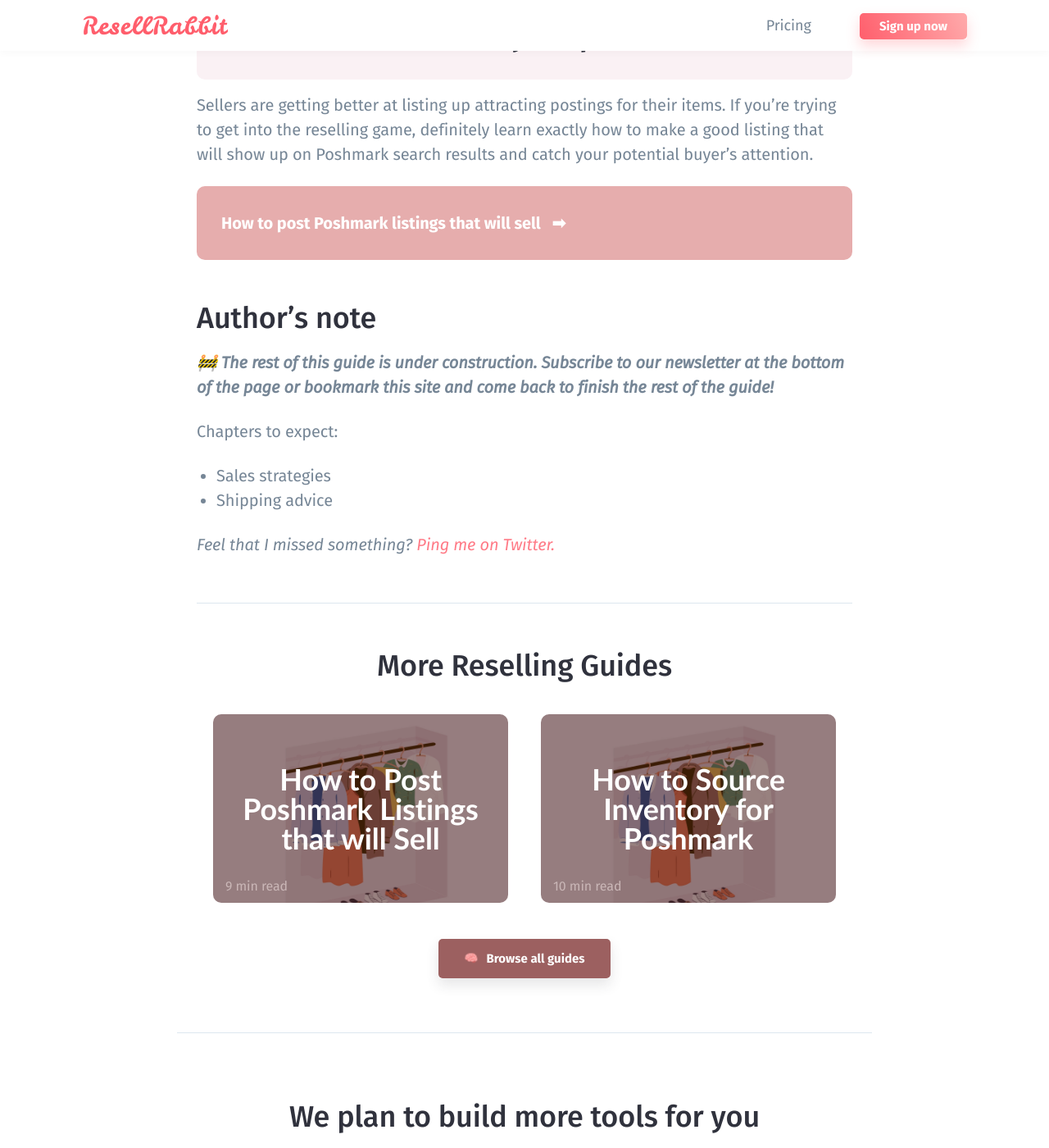
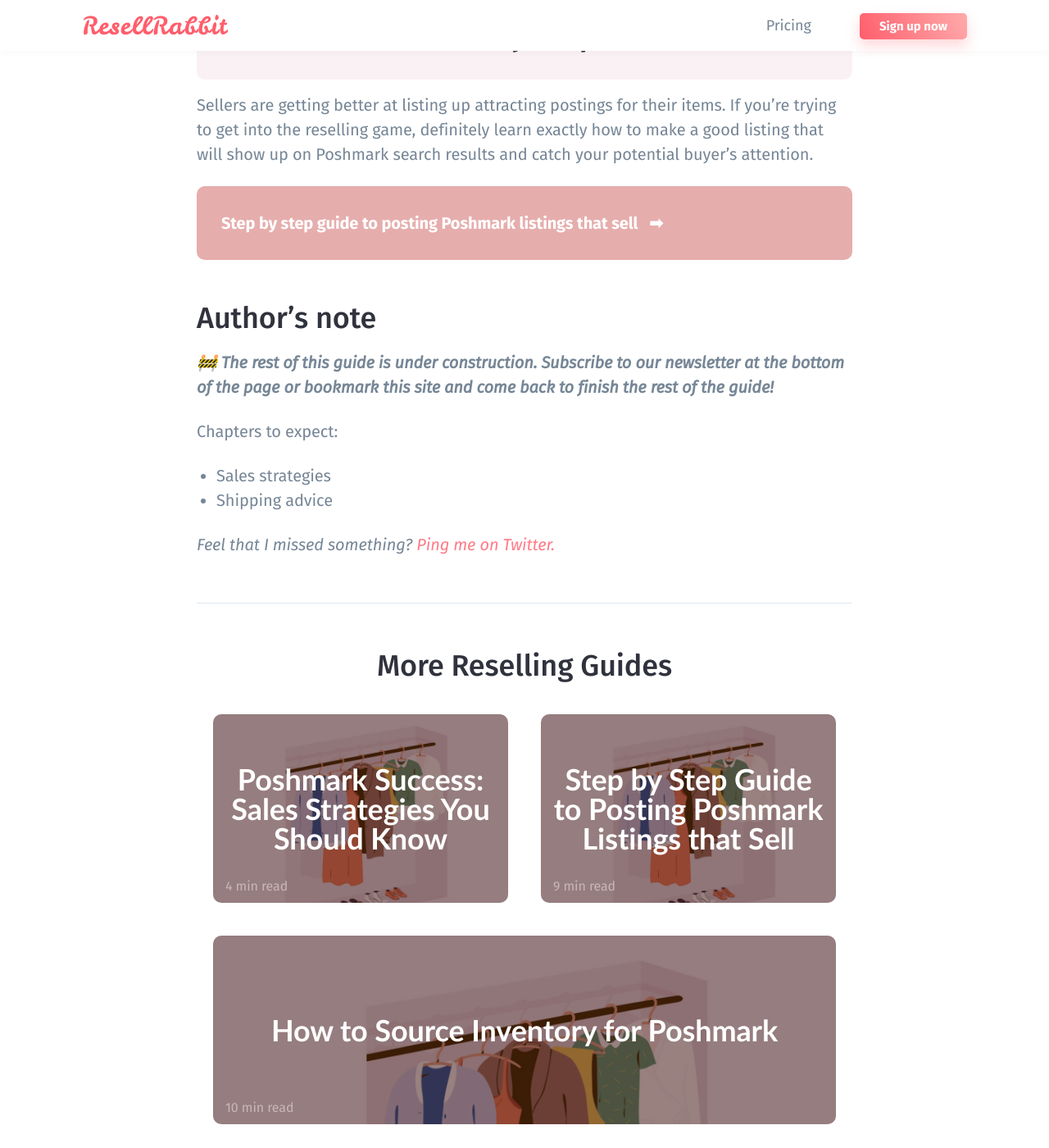
Before and after one commit to hirrra/resellrabbit, a Jekyll site: the page built from _posts/2021-05-01-poshmark-ultimate-guide.md, in a window 1280 px wide and 1400 px high, scrolled down 1298 px. Shown: the whole window at 82% size. Built offline with Jekyll 4.4.1, drawn with Linux system fonts in a browser that asks for light colours; some of the changed text lies outside the part shown.

```diff
--- a/_includes/footer.html
+++ b/_includes/footer.html
@@ -6,7 +6,7 @@
                 <li><a href="{{ '/signup' | relative_url }}">Sign up for ResellRabbit</a></li>
                 <li><a href="{{ '/pricing' | relative_url }}">Pricing</a></li>
                 <li><a href="{{ '/guides/source-inventory' | relative_url }}">How to Source Inventory for Poshmark</a></li>
-                <li><a href="{{ '/guides/list-on-poshmark' | relative_url }}">How to Post Poshmark Listings that will Sell</a></li>
+                <li><a href="{{ '/guides/list-on-poshmark' | relative_url }}">Step by Step Guide to Posting Poshmark Listings that Sell</a></li>
                 <!-- <li><a href="">This Poshmark Experiment SHOCKED Me</a></li> -->
             </ul>
         </div>
--- a/_layouts/guides-hub.html
+++ b/_layouts/guides-hub.html
@@ -11,7 +11,7 @@
 
         <main class="container-sm mb-64">
 
-          <h1 class="text-center mt-24">Poshmark Sales Guides</h1>
+          <h1 class="text-center mt-24">Poshmark Guides</h1>
           <div class="postbox-group flex-container">
 
             {% for post in site.posts %}
--- a/_posts/2021-05-01-poshmark-ultimate-guide.md
+++ b/_posts/2021-05-01-poshmark-ultimate-guide.md
@@ -1,7 +1,7 @@
 ---
 layout: post
 title:  Poshmark Ultimate Guide to Reselling (2021)
-description: How to succeed at selling on Poshmark.
+description: How to succeed at selling on Poshmark
 image: src/img/2.jpg
 duration: 4
 ---
@@ -33,7 +33,7 @@ However, if you plan make consistent money off of reselling on Poshmark, you'll
 
 Sellers are getting better at listing up attracting postings for their items. If you're trying to get into the reselling game, definitely learn exactly how to make a good listing that will show up on Poshmark search results and catch your potential buyer's attention.
 
-**[How to post Poshmark listings that will sell &nbsp; &#10145;]({% post_url 2021-05-01-source-inventory %})**
+**[Step by step guide to posting Poshmark listings that sell &nbsp; &#10145;]({% post_url 2021-05-01-source-inventory %})**
 {: class="guide-link"}
 
 
```
Also changed, not shown: _posts/2021-05-01-list-on-poshmark.md (+1 -1 lines), _posts/2021-05-01-source-inventory.md (+2 -2 lines), _posts/2021-06-01-poshmark-success.md (added, +73 -0 lines), _posts/2022-06-01-11-mistakes-poshmark-sellers-make.md (+39 -0 lines).
